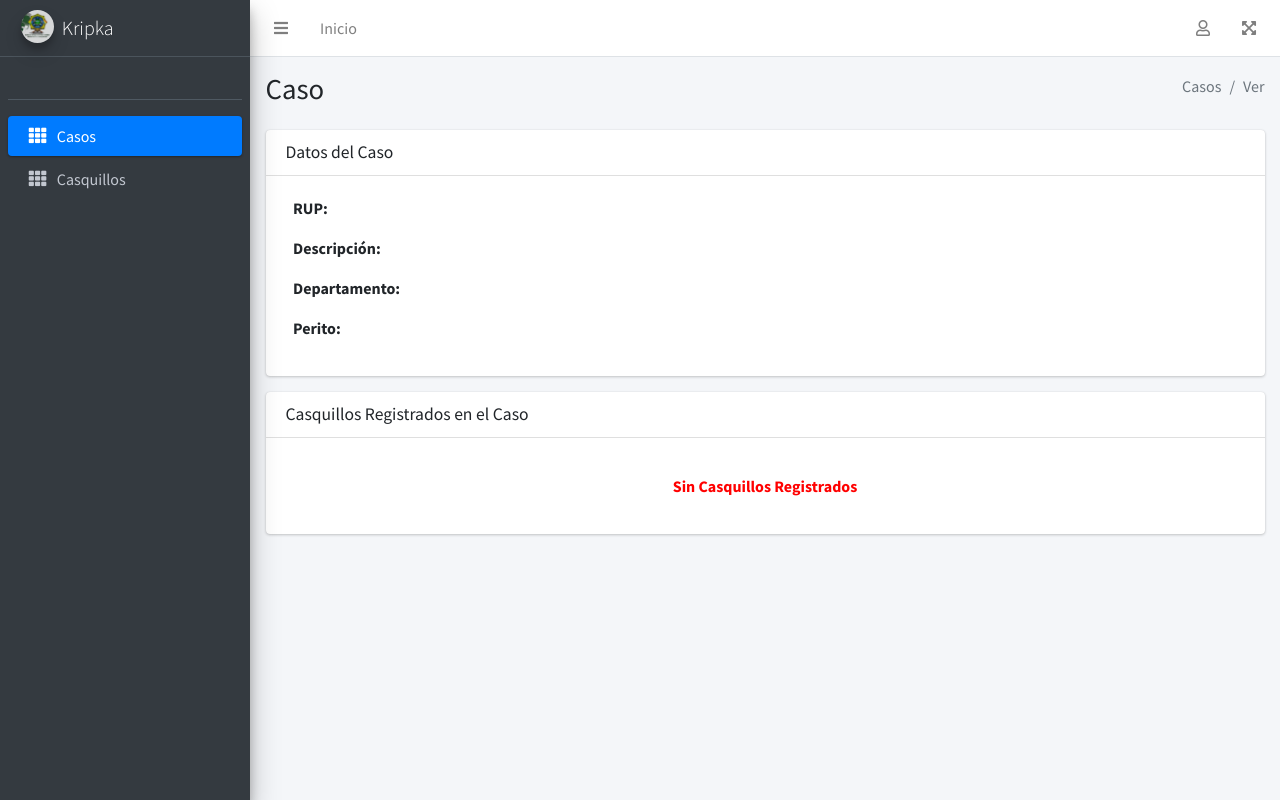
After one commit to MrAlcan/sistema_balistica, a Flask app: template app/templates/perito/ver_caso.html in a window 1280 px wide. The commit adds this page. Run offline with Flask 3, Linux system fonts and the light colour scheme; the template is opened without the code that fills it, so the values that code supplies are empty; some libraries are stand-ins or nearby versions.

Commit message:
vista sencilla caso particular con modificador de rotacion

```diff
--- a/app/templates/perito/casos.html
+++ b/app/templates/perito/casos.html
@@ -344,9 +344,9 @@ Casos
     });
 </script>
 <script>
-    //const nav_principal = document.getElementById('nav_casos')
+    const nav_principal = document.getElementById('nav_casos')
 
-    //nav_principal.classList.add('active')
+    nav_principal.classList.add('active')
 
 </script>
 <style>
--- a/app/templates/perito/plantilla.html
+++ b/app/templates/perito/plantilla.html
@@ -286,7 +286,7 @@
                with font-awesome or any other icon font library -->
 
                         <li class="nav-item">
-                            <a href="/perito/casos" class="nav-link">
+                            <a href="/perito/casos" class="nav-link" id="nav_casos">
                                 <i class="nav-icon fas fa-th"></i>
                                 <p>
                                     Casos
--- /dev/null
+++ b/app/templates/perito/ver_caso.html
@@ -0,0 +1,198 @@
+{% extends 'perito/plantilla.html' %}
+
+{% block cabecera %}
+<!-- DataTables -->
+<link rel="stylesheet"
+    href="{{url_for('static', filename='/plugins/datatables-bs4/css/dataTables.bootstrap4.min.css')}}">
+<link rel="stylesheet"
+    href="{{url_for('static', filename='/plugins/datatables-responsive/css/responsive.bootstrap4.min.css')}}">
+<link rel="stylesheet"
+    href="{{url_for('static', filename='/plugins/datatables-buttons/css/buttons.bootstrap4.min.css')}}">
+{% endblock %}
+
+{% block titulo_contenido %}
+{% if caso %}
+    Caso {{caso.id_caso}}
+{% else %}
+    Caso
+{% endif %}
+{% endblock %}
+
+{% block direccion_contenido %}
+<li class="breadcrumb-item active">Casos </li>
+<li class="breadcrumb-item active">Ver</li>
+{% endblock %}
+
+
+{% block contenido %}
+<div class="container-fluid">
+
+    <div class="row">
+        <div class="col-12">
+
+            <div class="card">
+                <div class="card-header">
+                    <h3 class="card-title">Datos del Caso</h3>
+                </div>
+                <!-- /.card-header -->
+                <div class="card-body">
+                    <div class="container">
+                        <div class="row">
+                            <div class="col">
+                                <p><b>RUP: </b></p>
+                            </div>
+                            <div class="col">
+                                <p>{{caso.rup}}</p>
+                            </div>
+                        </div>
+                        <div class="row">
+                            <div class="col">
+                                <p><b>Descripción: </b></p>
+                            </div>
+                            <div class="col">
+                                <p>{{caso.descripcion}}</p>
+                            </div>
+                        </div>
+                        <div class="row">
+                            <div class="col">
+                                <p><b>Departamento: </b></p>
+                            </div>
+                            <div class="col">
+                                <p>{{caso.departamento}}</p>
+                            </div>
+                        </div>
+                        <div class="row">
+                            <div class="col">
+                                <p><b>Perito: </b></p>
+                            </div>
+                            <div class="col">
+                                <p>{{datos.nombres}} {{datos.apellidos}}</p>
+                            </div>
+                        </div>
+
+                    </div>
+                    <!--table id="example1" class="table table-bordered table-striped">
+                        <thead>
+                            <tr>
+                                <th>ID</th>
+                                <th>RUP</th>
+                                <th>Descripción</th>
+                                <th>Departamento</th>
+                                <th>Perito</th>
+                                <th>Opciones</th>
+                            </tr>
+                        </thead>
+                        <tbody>
+                            {% if casos %}
+                                {% for caso in casos %}
+                                    <tr>
+                                        <td>{{caso.id_caso}}</td>
+                                        <td>{{caso.rup}}</td>
+                                        <td>{{caso.descripcion}}</td>
+                                        <td>{{caso.departamento}}</td>
+                                        <td>{{caso.perito}}</td>
+                                        <td>
+                                            <button class="btn btn-warning btn-sm" data-toggle="modal" data-target="#modal-editar-caso-{{caso.id_caso}}">Editar Caso <i class="fa fa-edit"></i></button>
+                                            <br />
+                                            <a href="/administrador/casos/eliminar/{{caso.id_caso}}"><button class="btn btn-danger btn-sm">Eliminar Caso <i class="fa fa-trash"></i></button></a>
+                                            <br />
+                                            <a href="/administrador/casos/ver/{{caso.id_caso}}"><button class="btn btn-primary btn-sm">Ver Caso <i class="fa fa-eye"></i></button></a>
+
+                                        </td>
+                                    </tr>
+                                {% endfor %}
+                            {% endif %}
+
+                        </tbody>
+                        <tfoot>
+                            <tr>
+                                <th>ID</th>
+                                <th>RUP</th>
+                                <th>Descripción</th>
+                                <th>Departamento</th>
+                                <th>Perito</th>
+                                <th>Opciones</th>
+                            </tr>
+                        </tfoot>
+                    </table-->
+                </div>
+                <!-- /.card-body -->
+            </div>
+
+            <div class="card">
+                <div class="card-header">
+                    <h3 class="card-title">Casquillos Registrados en el Caso</h3>
+                </div>
+                <!-- /.card-header -->
+                <div class="card-body">
+                    <!--div class="container"-->
+                        {% if casquillos %}
+                            {% for casquillo in casquillos %}
+                                <div class="row">
+                                    <div class="col-2"><center><p>{{casquillo.id_casquillo}}</p></center></div>
+                                    <div class="col-5">
+                                        <img src="{{url_for('static', filename=casquillo.imagen_procesada)}}" style="width: 80%;">
+                                    </div>
+                                    <div class="col-5">
+                                        <img src="{{url_for('static', filename=casquillo.imagen_contorno)}}" style="width: 80%;">
+                                    </div>
+                                </div>
+                                <div class="row">
+                                    <input type="range" min="0" max="360" step="0.01">
+                                </div>
+                                <br />
+                                <br />
+                            {% endfor %}
+                        {% else %}
+                        <p style="color: red;"><center><b style="color: red;">Sin Casquillos Registrados</b></center></p>
+                        {% endif %}
+
+                    <!--/div-->
+
+                </div>
+                <!-- /.card-body -->
+            </div>
+        </div>
+    </div>
+</div>
+{% endblock %}
+
+
+{% block scripts_final %}
+<!-- DataTables  & Plugins -->
+<script src="{{url_for('static', filename='/plugins/datatables/jquery.dataTables.min.js')}}"></script>
+<script src="{{url_for('static', filename='/plugins/datatables-bs4/js/dataTables.bootstrap4.min.js')}}"></script>
+<script src="{{url_for('static', filename='/plugins/datatables-responsive/js/dataTables.responsive.min.js')}}"></script>
+<script src="{{url_for('static', filename='/plugins/datatables-responsive/js/responsive.bootstrap4.min.js')}}"></script>
+<script src="{{url_for('static', filename='/plugins/datatables-buttons/js/dataTables.buttons.min.js')}}"></script>
+<script src="{{url_for('static', filename='/plugins/datatables-buttons/js/buttons.bootstrap4.min.js')}}"></script>
+<script src="{{url_for('static', filename='/plugins/jszip/jszip.min.js')}}"></script>
+<script src="{{url_for('static', filename='/plugins/pdfmake/pdfmake.min.js')}}"></script>
+<script src="{{url_for('static', filename='/plugins/pdfmake/vfs_fonts.js')}}"></script>
+<script src="{{url_for('static', filename='/plugins/datatables-buttons/js/buttons.html5.min.js')}}"></script>
+<script src="{{url_for('static', filename='/plugins/datatables-buttons/js/buttons.print.min.js')}}"></script>
+<script src="{{url_for('static', filename='/plugins/datatables-buttons/js/buttons.colVis.min.js')}}"></script>
+<script>
+    $(function () {
+      $("#example1").DataTable({
+        "responsive": true, "lengthChange": false, "autoWidth": false,
+        "buttons": [/*"copy", "csv", "excel", "pdf", "print", */"colvis"]
+      }).buttons().container().appendTo('#example1_wrapper .col-md-6:eq(0)');
+      $('#example2').DataTable({
+        "paging": true,
+        "lengthChange": false,
+        "searching": false,
+        "ordering": true,
+        "info": true,
+        "autoWidth": false,
+        "responsive": true,
+      });
+    });
+</script>
+<script>
+    const nav_principal = document.getElementById('nav_casos')
+
+    nav_principal.classList.add('active')
+
+</script>
+{% endblock %}
```
Also changed, not shown: app/routes/perito.py (+6 -4 lines), app/services/serviciosCasquillo.py (+18 -0 lines).
